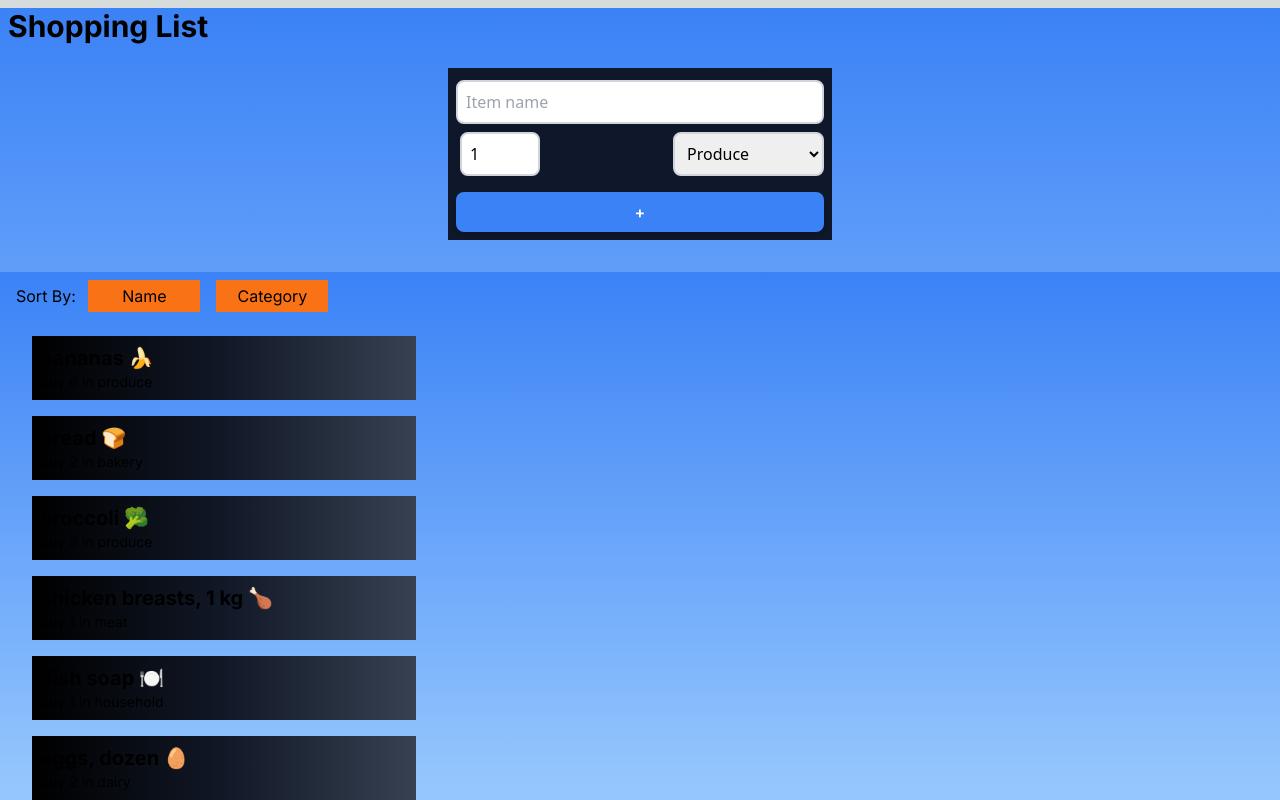
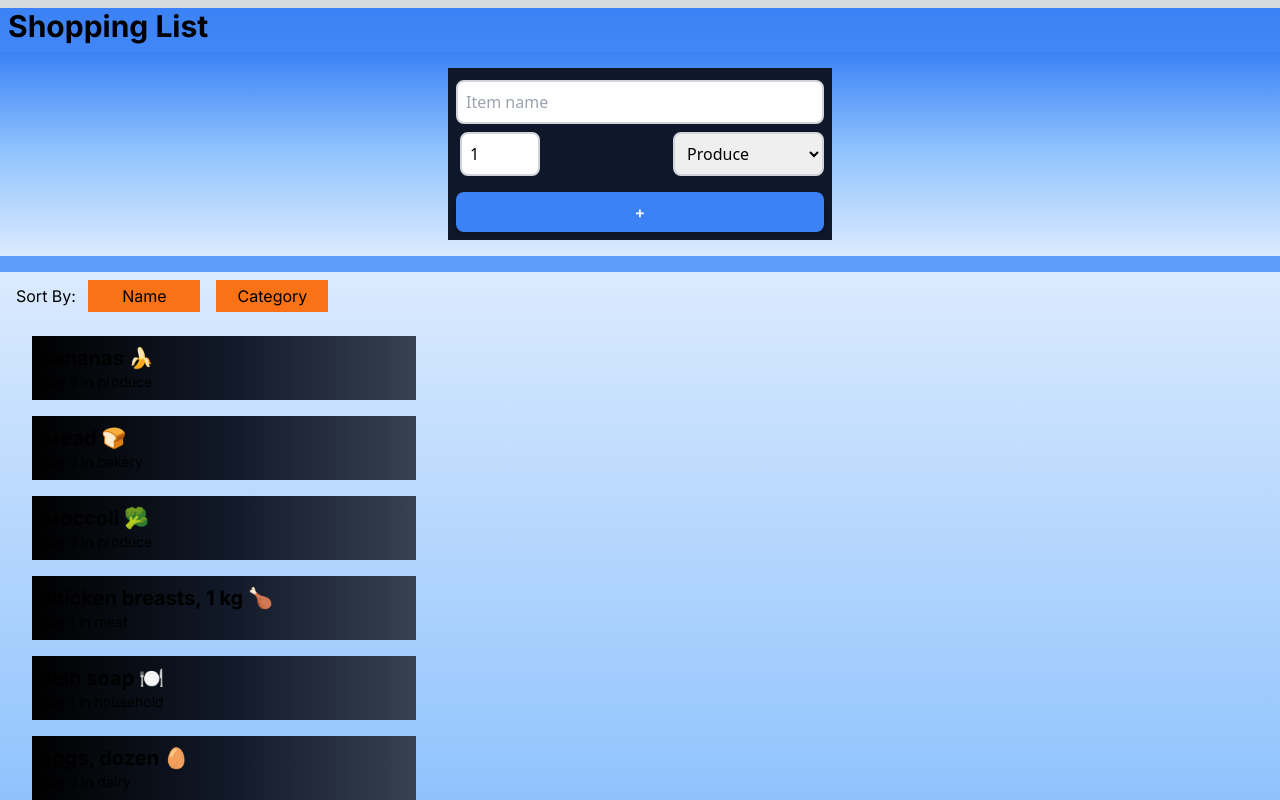
Before and after one commit to aceytok/cprg306-assignments, a Next.js app: page /week6 in a window 1280 px wide. Shown: the top 800 px of the page. Built offline with nearby package versions, Linux system fonts and the light colour scheme.

Commit message:
changed css for week 6

```diff
--- a/app/week6/item-list.js
+++ b/app/week6/item-list.js
@@ -27,7 +27,7 @@ export default function ItemList({ items }) {
   } */
 
   return (
-    <main className="bg-gradient-to-t from-blue-100 via-blue-300 to-blue-500">
+    <main className="bg-gradient-to-b from-blue-100 via-blue-300 to-blue-500">
       <div className="m-4">
         <label htmlFor="sort">Sort By: </label>
         <button
--- a/app/week6/new-item.js
+++ b/app/week6/new-item.js
@@ -18,7 +18,7 @@ export default function NewItem({ onAddItem }) {
   }
 
   return (
-    <main className="flex justify-center w-full">
+    <main className="flex justify-center w-full bg-gradient-to-t from-blue-100 via-blue-300 to-blue-500">
       <form
         className="p-2 m-4 bg-slate-900 text-black max-w-sm w-full"
         onSubmit={handleSubmit}
```
